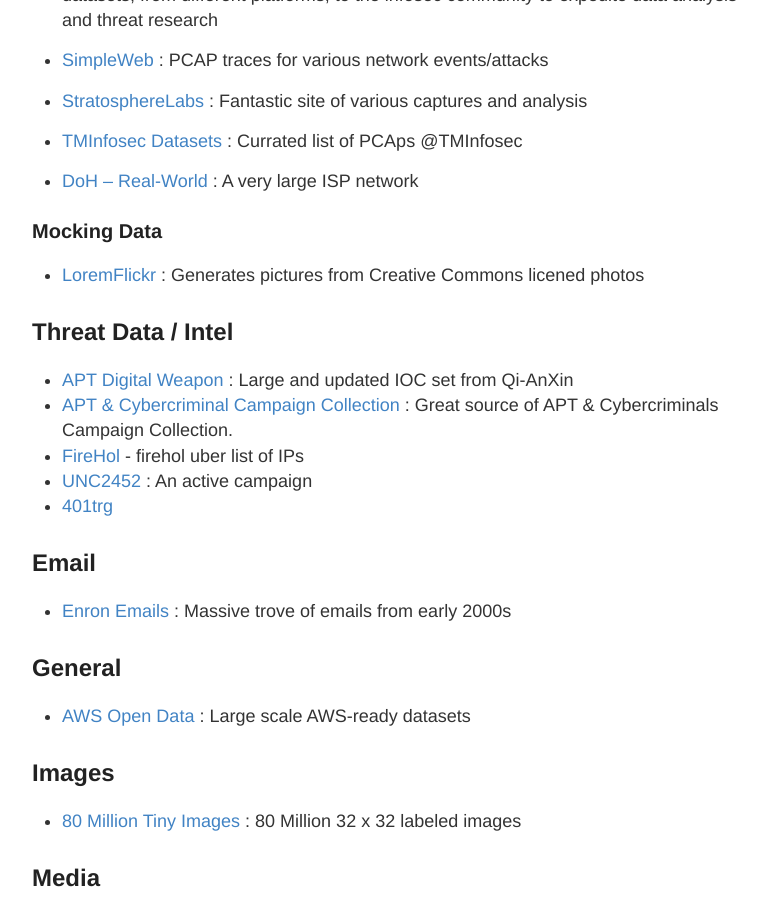
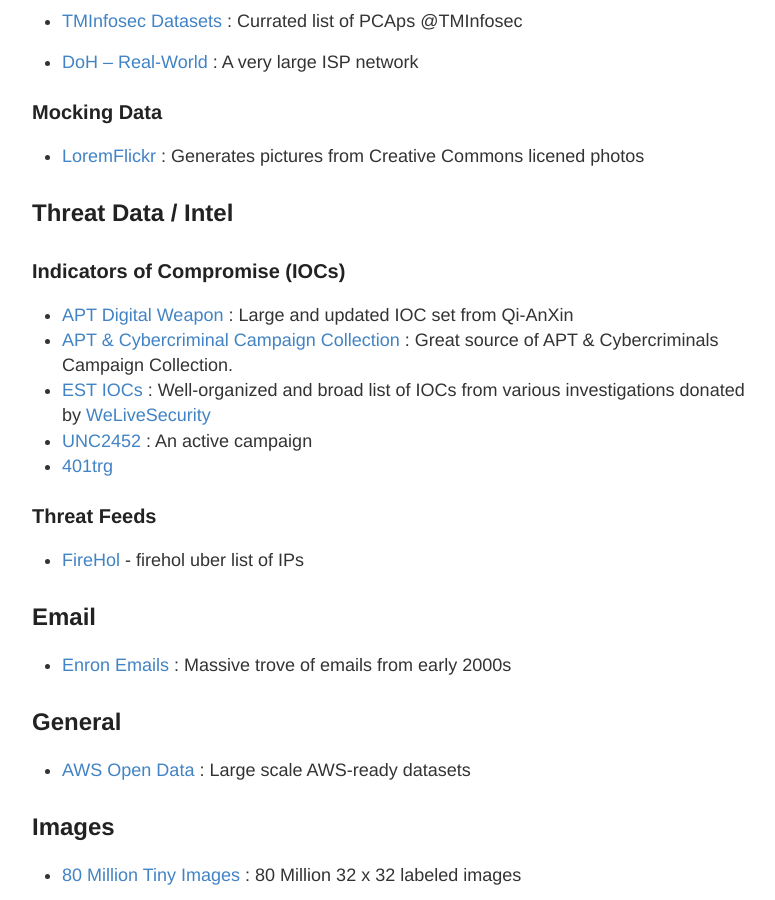
Before and after one commit to stevehenderson/stevehenderson.github.io, a Jekyll site: the page built from data.md, in a window 1280 px wide and 900 px high, scrolled down 1641 px. Shown: the whole window, without its empty margins (248-1023 px from the left). Built offline with Jekyll 4.4.1, drawn with Linux system fonts in a browser that asks for light colours; some of the changed text lies outside the part shown.

Commit message:
Update data.md

```diff
--- a/data.md
+++ b/data.md
@@ -74,12 +70,17 @@
 
 ## Threat Data / Intel
 
+### Indicators of Compromise (IOCs)
+
    * [APT Digital Weapon](https://github.com/RedDrip7/APT_Digital_Weapon) : Large and updated IOC set from Qi-AnXin
    * [APT & Cybercriminal Campaign Collection](https://github.com/CyberMonitor/APT_CyberCriminal_Campagin_Collections) : Great source of APT & Cybercriminals Campaign Collection.
-   * [FireHol](http://iplists.firehol.org/) - firehol uber list of IPs
+   * [EST IOCs](https://github.com/eset/malware-ioc) : Well-organized and broad list of IOCs from various investigations donated by [WeLiveSecurity](https://www.welivesecurity.com/)
    * [UNC2452](https://github.com/center-for-threat-informed-defense/public-resources/tree/master/solorigate) : An active campaign
    * [401trg](https://github.com/401trg/detections)
 
+### Threat Feeds
+
+   * [FireHol](http://iplists.firehol.org/) - firehol uber list of IPs
 
 ## Email
 
```
Also changed, not shown: other parts of data.md (+0 -4 lines).
